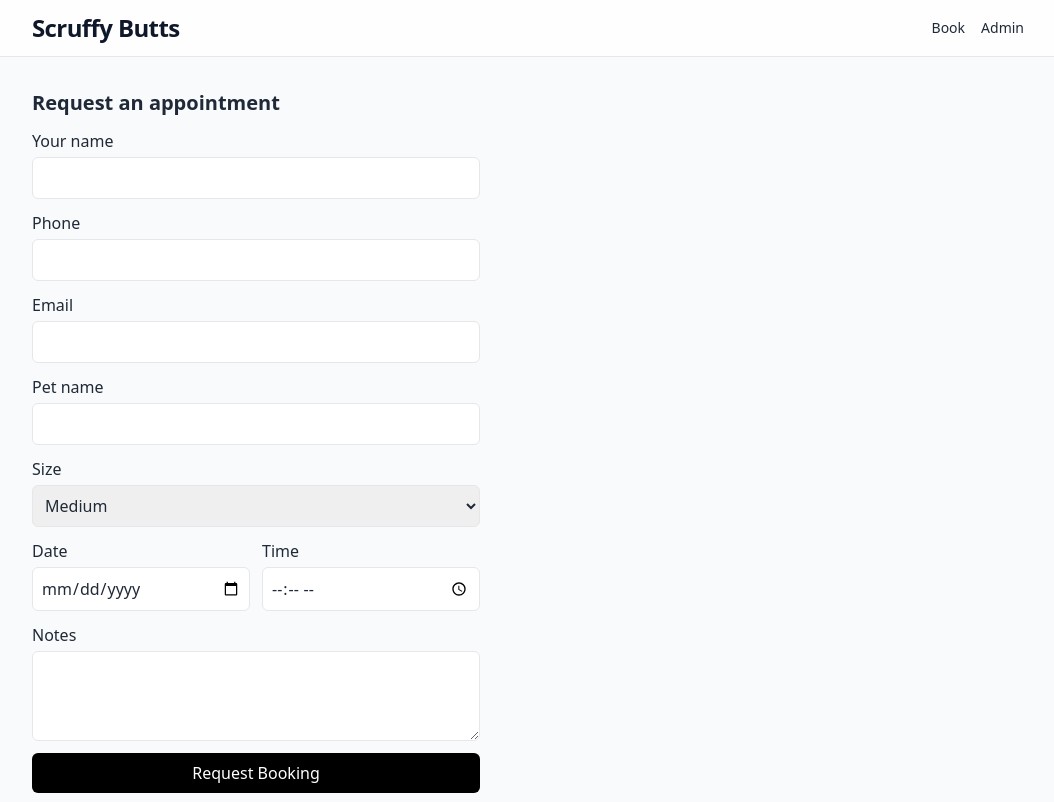
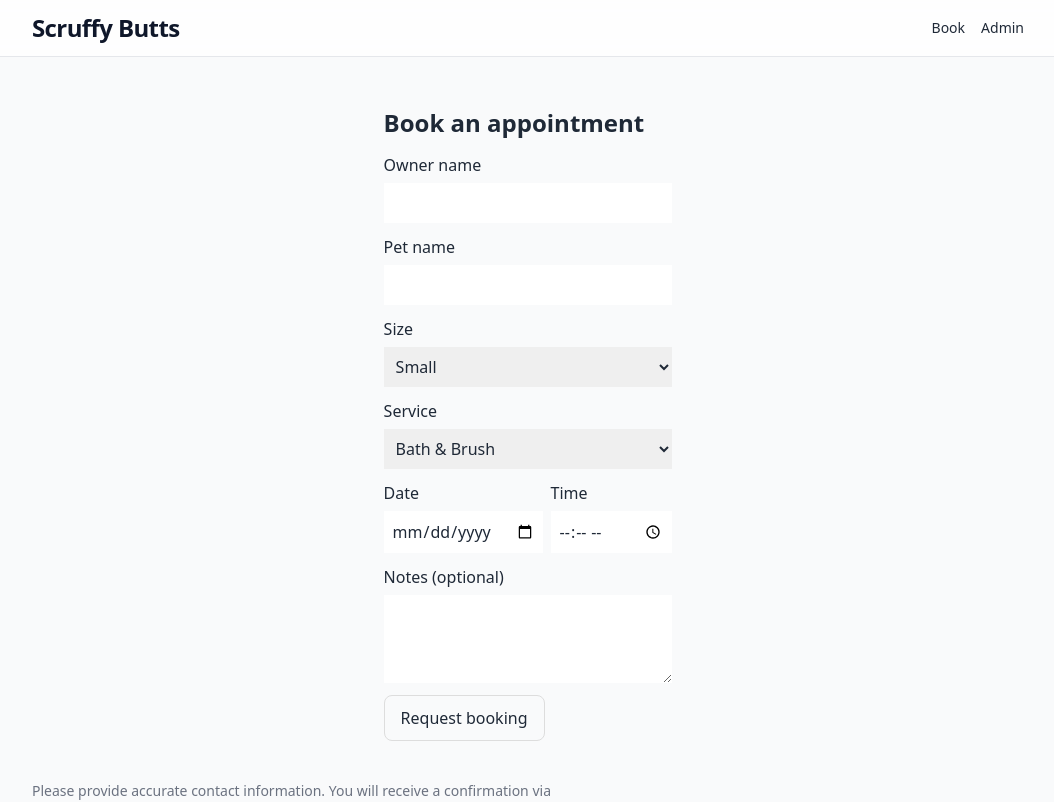
Before and after one commit to JimmysRanch/scruffy-butts-pwa-final, a Next.js app: page / in a window 1280 px wide. Shown: the top 802 px of the page, without its empty margins (112-1166 px from the left). Built offline with nearby package versions, Linux system fonts and the light colour scheme.

Commit message:
Update AppointmentForm.tsx

```diff
--- a/components/AppointmentForm.tsx
+++ b/components/AppointmentForm.tsx
@@ -1,126 +1,130 @@
 'use client';
 
-import { useState } from 'react';
+import React, { useState } from 'react';
 import { createClient } from '@supabase/supabase-js';
 
+// === your Supabase env ===
 const SUPABASE_URL = 'https://tzbybtluhzntfhjexptw.supabase.co';
-const SUPABASE_ANON_KEY =
-  'eyJhbGciOiJIUzI1NiIsInR5cCI6IkpXVCJ9.eyJpc3MiOiJzdXBhYmFzZSIsInJlZiI6InR6YnlidGx1aHpudGZoamV4cHR3Iiwicm9sZSI6ImFub24iLCJpYXQiOjE3NTY0MTkxNzIsImV4cCI6MjA3MTk5NTE3Mn0.E-2Y9CupjktT67UwkCP3Bm7-cBDmkolk2RIo_sPyRHQ';
-
+const SUPABASE_ANON_KEY = 'eyJhbGciOiJIUzI1NiIsInR5cCI6IkpXVCJ9.eyJpc3MiOiJzdXBhYmFzZSIsInJlZiI6InR6YnlidGx1aHpudGZoamV4cHR3Iiwicm9sZSI6ImFub24iLCJpYXQiOjE3NTY0MTkxNzIsImV4cCI6MjA3MTk5NTE3Mn0.E-2Y9CupjktT67UwkCP3Bm7-cBDmkolk2RIo_sPyRHQ';
 const supa = createClient(SUPABASE_URL, SUPABASE_ANON_KEY);
-
-type Msg = string | null;
 
 export default function AppointmentForm() {
   const [form, setForm] = useState({
     ownerName: '',
-    phone: '',
-    email: '',
     petName: '',
-    size: 'Medium',
-    notes: '',
+    size: 'Small',
+    service: 'Bath & Brush',
     date: '',
     time: '',
+    notes: '',
   });
   const [submitting, setSubmitting] = useState(false);
-  const [ok, setOk] = useState<Msg>(null);
-  const [err, setErr] = useState<Msg>(null);
+  const [ok, setOk] = useState<string | null>(null);
+  const [err, setErr] = useState<string | null>(null);
 
-  const change = (e: React.ChangeEvent<HTMLInputElement | HTMLTextAreaElement | HTMLSelectElement>) => {
-    const v = (e.target as HTMLInputElement).value;
-    setForm({ ...form, [e.target.name]: v });
+  const change = (e: React.ChangeEvent<HTMLInputElement | HTMLSelectElement | HTMLTextAreaElement>) => {
+    setForm({ ...form, [e.target.name]: e.target.value });
   };
 
   const submit = async (e: React.FormEvent) => {
     e.preventDefault();
-    setSubmitting(true);
-    setOk(null);
-    setErr(null);
+    setSubmitting(true); setOk(null); setErr(null);
 
     try {
+      // 1) write to bookings (returns id)
       const { data: booking, error: bErr } = await supa
         .from('bookings')
         .insert({
-          when_date: form.date,
-          when_time: form.time,
+          when_date: form.date,             // YYYY-MM-DD
+          when_time: form.time,             // HH:MM
           owner_name: form.ownerName,
           status: 'booked',
+          notes: form.notes?.slice(0, 300) || null
         })
         .select('id')
         .single();
 
       if (bErr) throw bErr;
-      if (!booking?.id) throw new Error('No booking id returned');
+      const bookingId = booking.id;
 
-      const { error: dErr } = await supa.from('booking_dogs').insert({
-        booking_id: booking.id,
-        dog_name: form.petName,
-        size: form.size || 'Medium',
-      });
+      // 2) write the dog linked to booking
+      const { error: dErr } = await supa
+        .from('booking_dogs')
+        .insert({
+          booking_id: bookingId,
+          dog_name: form.petName || 'Dog',
+          size: form.size || null,
+          service: form.service || null,
+          addons: {},               // optional jsonb
+          subtotal: null            // optional numeric
+        });
+
       if (dErr) throw dErr;
 
-      setOk('Request received! We’ll confirm shortly.');
-      setForm({ ...form, petName: '', notes: '', time: '', date: '' });
+      setOk('Request received! We’ll confirm by text.');
+      // basic reset
+      setForm({ ...form, ownerName: '', petName: '', date: '', time: '', notes: '' });
     } catch (e: any) {
-      setErr(e?.message || 'Something went wrong saving your request.');
+      setErr(e?.message || 'Something went wrong.');
     } finally {
       setSubmitting(false);
     }
   };
 
   return (
-    <form onSubmit={submit} className="grid gap-3 max-w-md">
-      <h2 className="text-xl font-semibold">Request an appointment</h2>
+    <form onSubmit={submit} style={{ maxWidth: 520, margin: '0 auto', padding: 16 }}>
+      <h2 style={{ fontWeight: 800, fontSize: 24, marginBottom: 12 }}>Book an appointment</h2>
 
-      {ok && <div className="rounded-md border border-emerald-300 bg-emerald-50 p-2 text-emerald-800">{ok}</div>}
-      {err && <div className="rounded-md border border-rose-300 bg-rose-50 p-2 text-rose-800">{err}</div>}
-
-      <label className="grid gap-1">
-        <span>Your name</span>
-        <input name="ownerName" value={form.ownerName} onChange={change} required className="border rounded-md p-2" />
+      <label>Owner name
+        <input name="ownerName" value={form.ownerName} onChange={change} required
+               style={{ display: 'block', width: '100%', padding: 8, margin: '6px 0 12px' }} />
       </label>
 
-      <label className="grid gap-1">
-        <span>Phone</span>
-        <input name="phone" value={form.phone} onChange={change} className="border rounded-md p-2" />
+      <label>Pet name
+        <input name="petName" value={form.petName} onChange={change} required
+               style={{ display: 'block', width: '100%', padding: 8, margin: '6px 0 12px' }} />
       </label>
 
-      <label className="grid gap-1">
-        <span>Email</span>
-        <input type="email" name="email" value={form.email} onChange={change} className="border rounded-md p-2" />
-      </label>
-
-      <label className="grid gap-1">
-        <span>Pet name</span>
-        <input name="petName" value={form.petName} onChange={change} required className="border rounded-md p-2" />
-      </label>
-
-      <label className="grid gap-1">
-        <span>Size</span>
-        <select name="size" value={form.size} onChange={change} className="border rounded-md p-2">
+      <label>Size
+        <select name="size" value={form.size} onChange={change}
+                style={{ display: 'block', width: '100%', padding: 8, margin: '6px 0 12px' }}>
           <option>Small</option><option>Medium</option><option>Large</option>
         </select>
       </label>
 
-      <div className="grid grid-cols-2 gap-3">
-        <label className="grid gap-1">
-          <span>Date</span>
-          <input type="date" name="date" value={form.date} onChange={change} required className="border rounded-md p-2" />
+      <label>Service
+        <select name="service" value={form.service} onChange={change}
+                style={{ display: 'block', width: '100%', padding: 8, margin: '6px 0 12px' }}>
+          <option>Bath & Brush</option>
+          <option>Full Groom (Small)</option>
+          <option>Full Groom (Medium)</option>
+          <option>Deshedding Add-on</option>
+        </select>
+      </label>
+
+      <div style={{ display: 'flex', gap: 8 }}>
+        <label style={{ flex: 1 }}>Date
+          <input type="date" name="date" value={form.date} onChange={change} required
+                 style={{ display: 'block', width: '100%', padding: 8, margin: '6px 0 12px' }} />
         </label>
-        <label className="grid gap-1">
-          <span>Time</span>
-          <input type="time" name="time" value={form.time} onChange={change} required className="border rounded-md p-2" />
+        <label style={{ flex: 1 }}>Time
+          <input type="time" name="time" value={form.time} onChange={change} required
+                 style={{ display: 'block', width: '100%', padding: 8, margin: '6px 0 12px' }} />
         </label>
       </div>
 
-      <label className="grid gap-1">
-        <span>Notes</span>
-        <textarea name="notes" value={form.notes} onChange={change} className="border rounded-md p-2" rows={3} />
+      <label>Notes (optional)
+        <textarea name="notes" value={form.notes} onChange={change} rows={3}
+                  style={{ display: 'block', width: '100%', padding: 8, margin: '6px 0 12px' }} />
       </label>
 
-      <button type="submit" disabled={submitting} className="rounded-md bg-black text-white px-4 py-2 disabled:opacity-60">
-        {submitting ? 'Sending…' : 'Request Booking'}
+      <button type="submit" disabled={submitting}
+              style={{ padding: '10px 16px', borderRadius: 8, border: '1px solid #ddd' }}>
+        {submitting ? 'Submitting…' : 'Request booking'}
       </button>
+
+      {ok && <div style={{ marginTop: 12, color: '#065f46' }}>{ok}</div>}
+      {err && <div style={{ marginTop: 12, color: '#b91c1c' }}>{err}</div>}
     </form>
   );
 }
```
